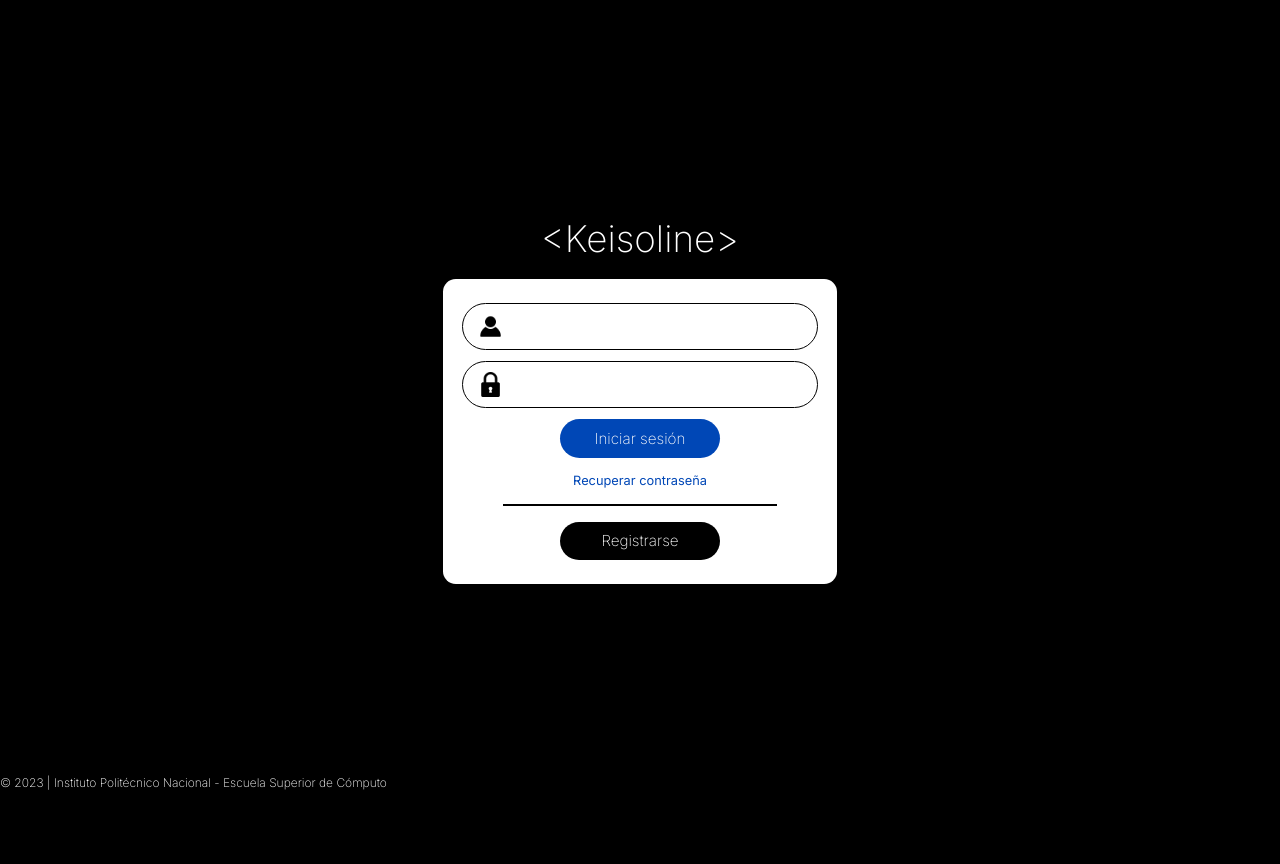
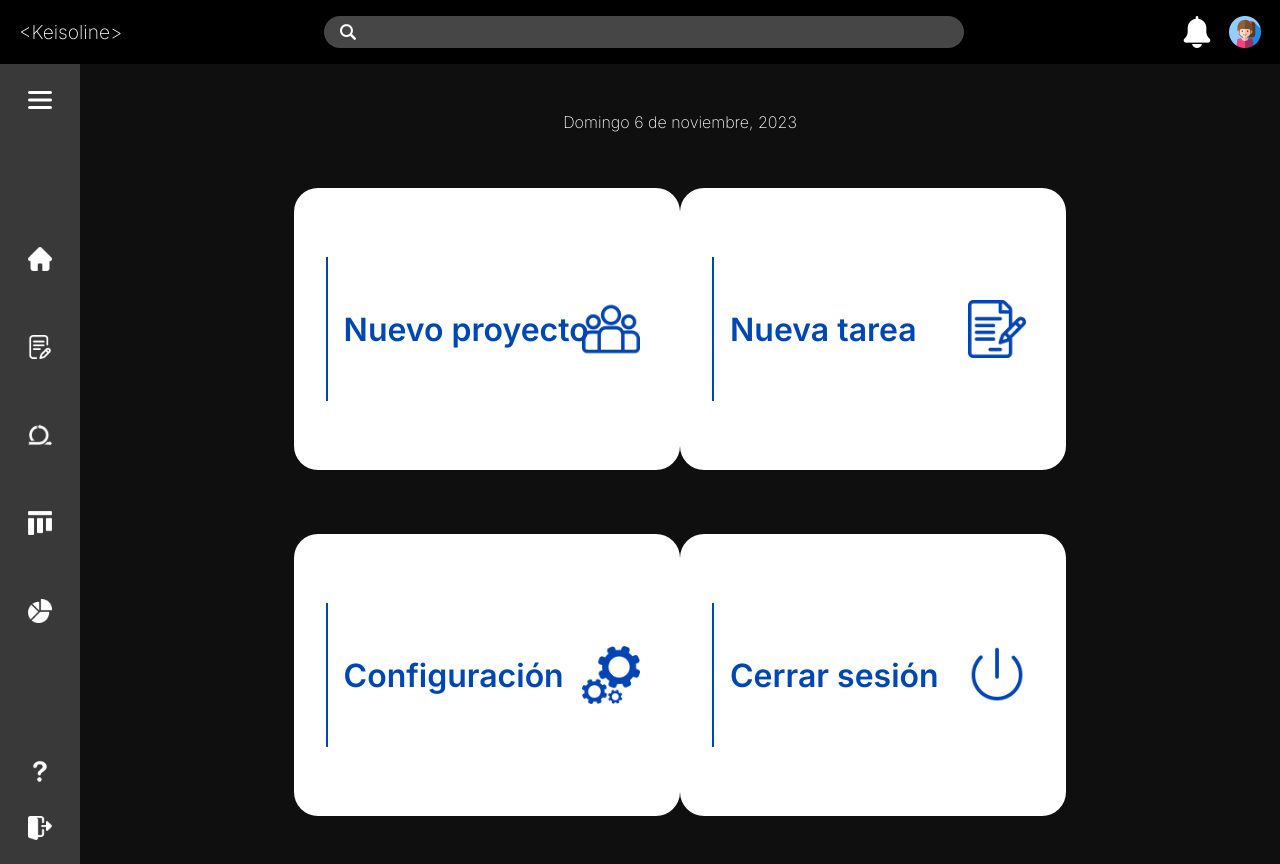
Before and after one commit to lalvarezz/Keisoline-0.1v, a React (Create React App) app: page / in a window 1280 px wide. Before the commit this address led to /login. Before the commit the page ends 800 px from the top, so only its background shows below. Built offline with nearby package versions, Linux system fonts and the light colour scheme.

Commit message:
Creando el componente boton

```diff
--- a/src/App.js
+++ b/src/App.js
@@ -16,15 +16,17 @@
       <BrowserRouter>
           <Routes>
             <>
-            {user && <Route path="/" element={<Main/>} />}
+            {/*user && <Route path="/" element={<Main/>} />}
             {!user &&(
               <>
                 <Route path="/login" element={<Login/>} />
                 <Route path="/register" element={<Register/>} />
               </>
-            )}
-
-              <Route path="*" element={<Navigate to={user ? '/':'/login'} />} />
+            )*/}
+              <Route path="/" element={<Main/>} />
+              <Route path="/login" element={<Login/>} />
+              <Route path="/register" element={<Register/>}/>
+              {/*<Route path="*" element={<Navigate to={user ? '/':'/login'} />} />*/}
               <Route path="/psswcrequest" element={<PsswCRequest/>} />
               <Route path="/psswchange" element={<PsswChange/>} />
 
--- a/src/components/Inicio/Inicio.js
+++ b/src/components/Inicio/Inicio.js
@@ -14,7 +14,7 @@
             <div className='start-component'>
                 <div className='cabecera'>
                     <h3>Domingo 6 de noviembre, 2023</h3>
-                    <h2>Bienvenida, {user.nombre}</h2>
+                    {/*<h2>Bienvenida, {user.nombre}</h2>*/}
                 </div>
                 <ul className='botones'>
                     <div id='fila-1'>
--- a/src/components/Login/Login.css
+++ b/src/components/Login/Login.css
@@ -76,34 +76,6 @@
     margin-bottom: 1rem;
 }
 
-.boton-azul {
-    cursor: pointer;
-    color: white;
-    background-color: #0047b6;
-    border: none;
-    border-radius: 1.6rem;
-    font-size: 0.95rem;
-    font-weight: 200;
-    height: 2.4rem;
-    width: 10rem;
-    align-self: center;
-    margin-bottom: 1em;
-}
-
-.boton-negro {
-    cursor: pointer;
-    color: white;
-    background-color: black;
-    border: none;
-    border-radius: 1.6rem;
-    font-size: 0.95rem;
-    font-weight: 200;
-    height: 2.4rem;
-    width: 10rem;
-    align-self: center;
-}
-
-
 .campo img {
     object-fit: contain;
     width: 1.6rem;
--- a/src/components/Login/Login.js
+++ b/src/components/Login/Login.js
@@ -4,6 +4,7 @@
 import lock from '../icons/lock.png';
 import { UserContext } from '../../context/userContext';
 import { useContext, useState } from 'react';
+import Button from '../../UI/Button/Button';
 
 function Login(){
     const {loginUser, isLoading, loggedInCheck} = useContext(UserContext);
@@ -41,6 +42,10 @@
         setMsg(data.message);
     }
 
+    const [setButtonValue] = useState('Click me!');
+    const handleClick = () => {
+        setButtonValue('Button clicked!'); };
+
     return(
         <>
         <div className="login-component">
@@ -61,13 +66,14 @@
                         <input type="password" value={formData.password} onChange={handleChange} name="password"/>
                     </div>
                     {!formIsValid  && <div className="err-msg">{msg}</div>}
-                    {redirect ? redirect :  <input className="boton-azul" disabled={isLoading} type="submit" value="Iniciar sesión"></input>}
+                    {redirect ? redirect :  <Button disabled={isLoading} type="submit" value="Iniciar sesión" color ="#0047b6"/>}
                     <Link to="#">Recuperar contraseña</Link>
                 </form>
 
                 <div className="rlinea"> <hr/> </div>
 
-                <button className="boton-negro">Registrarse</button>
+                <Button onClick={handleClick} value="Registrarse" color ="black"/>
+
             </div>
 
             <footer>
--- a/src/components/Register/Register.css
+++ b/src/components/Register/Register.css
@@ -78,41 +78,13 @@
     padding-left: 0.6rem;
 }
 
-.registro .button1 {
-    cursor: pointer;
-    background-color: #0047b6;
-    border: none;
-    border-radius: 1.6rem;
-    color: white;
-    font-size: 0.95rem;
-    font-weight: 200;
-    height: 2.4rem;
-    width: 10rem;
-    margin-top: 0.5rem;
-    align-self: center;
-}
-
-.registro .button2 {
-    cursor: pointer;
-    background-color: black;
-    border: none;
-    border-radius: 1.6rem;
-    color: white;
-    font-size: 0.95rem;
-    font-weight: 200;
-    height: 2.4rem;
-    width: 10rem;
-    margin-top: 0.5rem;
-    align-self: center;
-}
-
 .registro .bregresar {
     cursor: pointer;
     background-color: transparent;
     align-self: self-start;
 }
 
-.registro .button1:active, .registro .button2:active, .bregresar:active {
+.bregresar:active {
     transform: translateY(0.1rem);
 }
 
```
